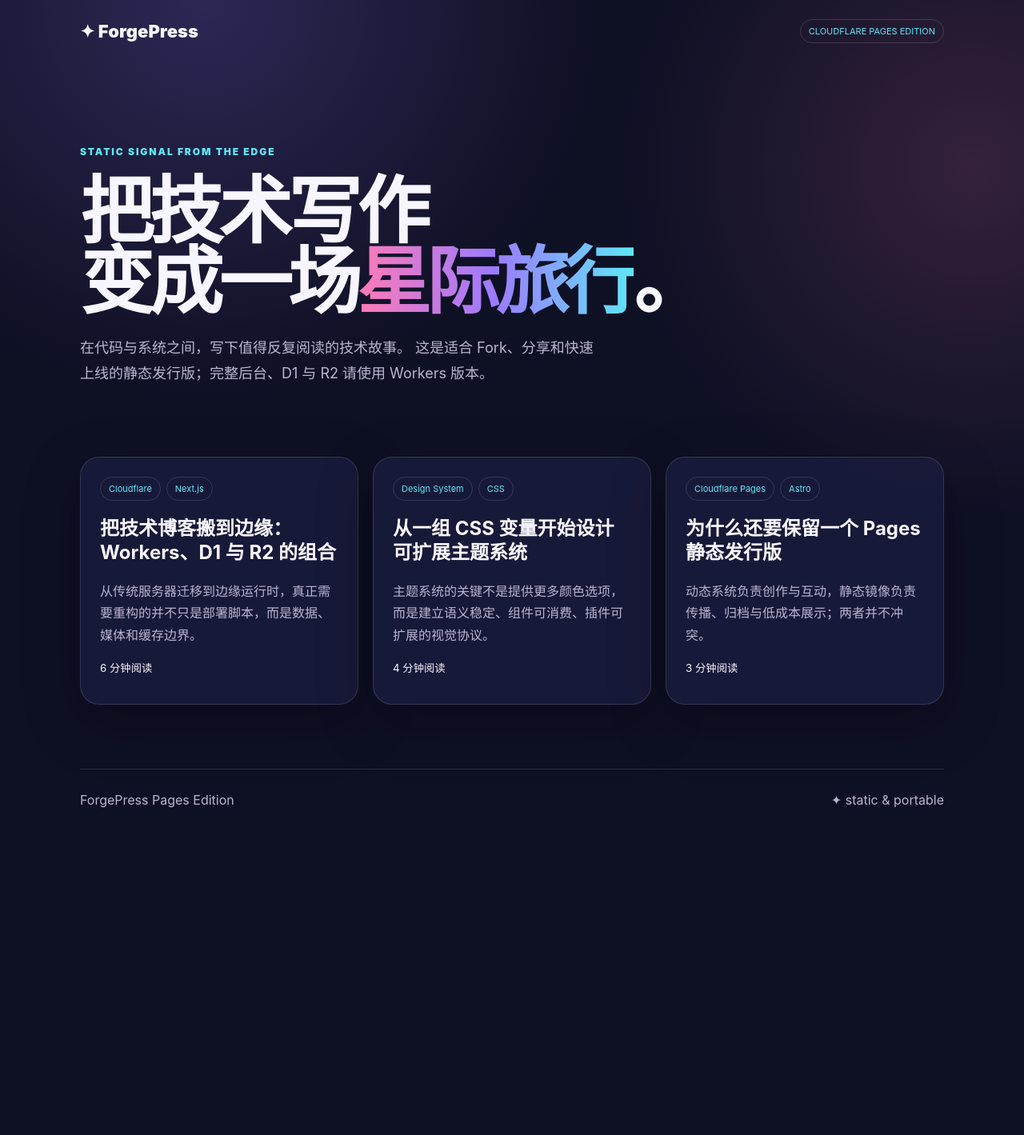
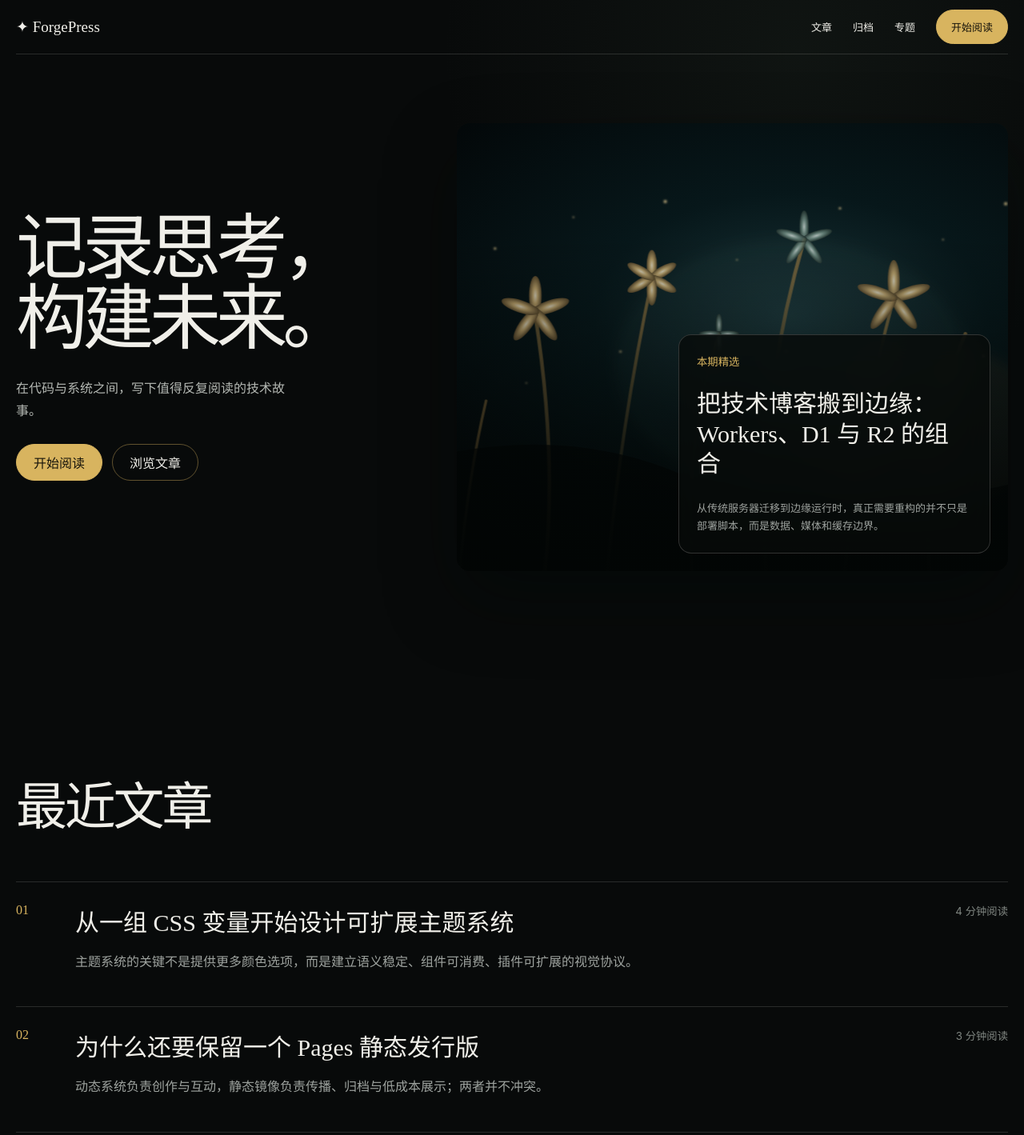
Before and after one commit to EROQIN/forgepress, an Astro site in the folder apps/pages/: page / in a window 1280 px wide. Shown: the top 1419 px of the page at 80% size. Before the commit the page ends 1038 px from the top, so only its background shows below. Built offline with nearby package versions, Linux system fonts and the light colour scheme; Astro itself is replaced by a stand-in of ours.

Commit message:
chore(ui): align the Pages homepage with the editorial system

```diff
--- a/apps/pages/src/pages/index.astro
+++ b/apps/pages/src/pages/index.astro
@@ -1,6 +1,10 @@
 ---
 import { seedPosts } from "@forgepress/content";
 import { siteConfig } from "@forgepress/theme";
+import "../styles/editorial.css";
+
+const [featured, ...latest] = seedPosts;
+if (!featured) throw new Error("ForgePress requires at least one published seed post.");
 ---
 <!doctype html>
 <html lang="zh-CN">
@@ -9,37 +13,57 @@ import { siteConfig } from "@forgepress/theme";
     <meta name="viewport" content="width=device-width" />
     <meta name="description" content={siteConfig.description} />
     <title>{siteConfig.title} · Pages Edition</title>
-    <style>
-      :root{color-scheme:dark;--bg:#0e1024;--surface:rgba(26,29,62,.78);--text:#f7f5ff;--muted:#b9b5d1;--pink:#ff7ab6;--violet:#9b7bff;--cyan:#5ee7f7}
-      *{box-sizing:border-box}body{margin:0;background:radial-gradient(circle at 20% 0,rgba(155,123,255,.22),transparent 34%),radial-gradient(circle at 95% 20%,rgba(255,122,182,.16),transparent 30%),var(--bg);color:var(--text);font-family:Inter,"Noto Sans SC",system-ui,sans-serif;min-height:100vh}
-      .shell{width:min(calc(100% - 36px),1080px);margin:auto}.nav{display:flex;justify-content:space-between;align-items:center;padding:24px 0}.brand{font-size:22px;font-weight:900}.badge,.tag{border:1px solid rgba(255,255,255,.14);border-radius:999px;padding:7px 10px;color:var(--cyan);font-size:11px}
-      .hero{padding:100px 0 70px}.hero span{color:var(--cyan);letter-spacing:.16em;font-size:12px;font-weight:900}.hero h1{font-size:clamp(52px,9vw,92px);line-height:.96;letter-spacing:-.06em;margin:22px 0}.hero h1 em{font-style:normal;color:transparent;background:linear-gradient(90deg,var(--pink),var(--violet),var(--cyan));background-clip:text}.hero p{color:var(--muted);font-size:18px;line-height:1.8;max-width:650px}
-      .grid{display:grid;grid-template-columns:repeat(3,1fr);gap:18px;padding-bottom:80px}.card{display:block;min-height:310px;padding:24px;border:1px solid rgba(255,255,255,.13);border-radius:24px;background:var(--surface);color:inherit;text-decoration:none;box-shadow:0 22px 70px rgba(0,0,0,.25);transition:.25s}.card:hover{transform:translateY(-6px);border-color:rgba(155,123,255,.55)}.card h2{font-size:24px;line-height:1.25}.card p{color:var(--muted);line-height:1.7}.tags{display:flex;flex-wrap:wrap;gap:7px}
-      footer{padding:28px 0;border-top:1px solid rgba(255,255,255,.12);color:var(--muted);display:flex;justify-content:space-between}
-      @media(max-width:820px){.grid{grid-template-columns:1fr}.hero{padding-top:70px}}
-      @media(prefers-reduced-motion:reduce){.card{transition:none}}
-    </style>
   </head>
   <body>
     <nav class="nav shell">
-      <div class="brand">✦ ForgePress</div>
-      <span class="badge">CLOUDFLARE PAGES EDITION</span>
+      <a class="brand" href="/">✦ ForgePress</a>
+      <div class="nav-links">
+        <a href="#latest">文章</a>
+        <a href="#latest">归档</a>
+        <a href="#latest">专题</a>
+        <a href={`/posts/${featured.slug}/`}>开始阅读</a>
+      </div>
     </nav>
-    <header class="hero shell">
-      <span>STATIC SIGNAL FROM THE EDGE</span>
-      <h1>把技术写作<br />变成一场<em>星际旅行</em>。</h1>
-      <p>{siteConfig.tagline} 这是适合 Fork、分享和快速上线的静态发行版；完整后台、D1 与 R2 请使用 Workers 版本。</p>
-    </header>
-    <main class="grid shell">
-      {seedPosts.map((post) => (
-        <a class="card" href={`/posts/${post.slug}/`}>
-          <div class="tags">{post.tags.slice(0,2).map((tag) => <span class="tag">{tag}</span>)}</div>
-          <h2>{post.title}</h2>
-          <p>{post.excerpt}</p>
-          <small>{post.readingMinutes} 分钟阅读</small>
-        </a>
-      ))}
+
+    <main>
+      <section class="hero shell">
+        <div>
+          <h1>记录思考，<br />构建未来。</h1>
+          <p>{siteConfig.tagline}</p>
+          <div class="actions">
+            <a class="button primary" href={`/posts/${featured.slug}/`}>开始阅读</a>
+            <a class="button" href="#latest">浏览文章</a>
+          </div>
+        </div>
+        <div class="visual">
+          <a class="featured" href={`/posts/${featured.slug}/`}>
+            <small>本期精选</small>
+            <h2>{featured.title}</h2>
+            <p>{featured.excerpt}</p>
+          </a>
+        </div>
+      </section>
+
+      <section class="section shell" id="latest">
+        <h2>最近文章</h2>
+        <div class="ledger">
+          {latest.map((post, index) => (
+            <a class="row" href={`/posts/${post.slug}/`}>
+              <span class="index">{String(index + 1).padStart(2, "0")}</span>
+              <div>
+                <h3>{post.title}</h3>
+                <p>{post.excerpt}</p>
+              </div>
+              <small>{post.readingMinutes} 分钟阅读</small>
+            </a>
+          ))}
+        </div>
+      </section>
     </main>
-    <footer class="shell"><span>ForgePress Pages Edition</span><span>✦ static & portable</span></footer>
+
+    <footer class="footer shell">
+      <span>© {new Date().getFullYear()} ForgePress</span>
+      <span>Cloudflare Pages 静态发行版</span>
+    </footer>
   </body>
 </html>
```
